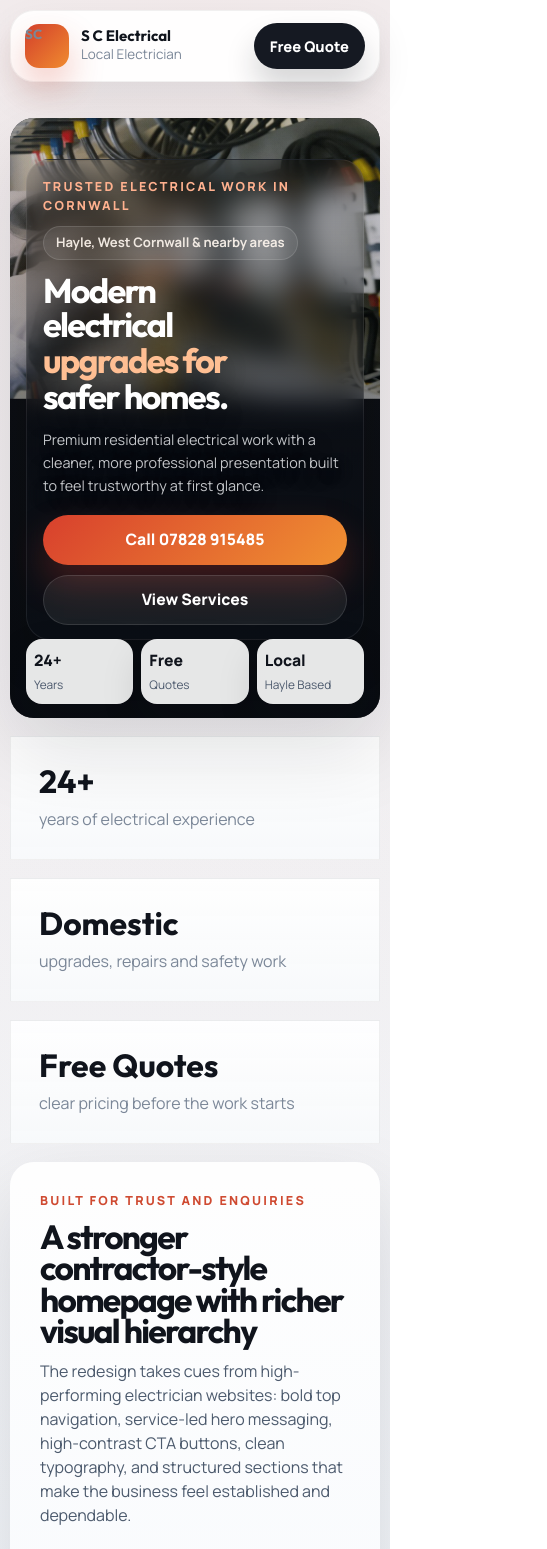
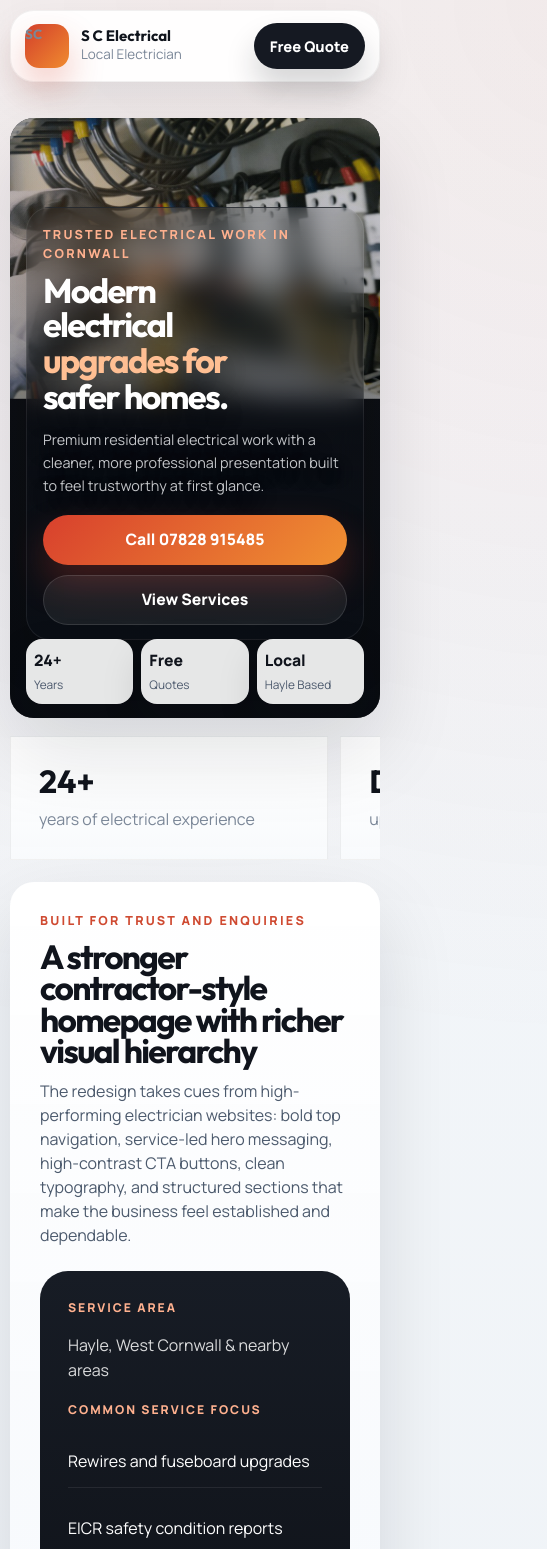
Before and after one commit to Saimandsroy/sc-electrical-site, a React (Vite) app: page / in a window 390 px wide. Shown: the top 1549 px of the page, 547 px wide, since content can reach past the window. Built offline with nearby package versions, Linux system fonts and the light colour scheme.

Commit message:
Refine mobile hero and ribbon sections

```diff
--- a/src/App.css
+++ b/src/App.css
@@ -150,20 +150,6 @@
 
 .section-kicker-light {
   color: #ffb18f;
-}
-
-.hero-location-pill {
-  display: inline-flex;
-  align-items: center;
-  min-height: 34px;
-  margin-bottom: 16px;
-  padding: 0 14px;
-  border-radius: 999px;
-  color: rgba(255, 247, 240, 0.9);
-  font-size: 0.9rem;
-  font-weight: 700;
-  background: rgba(255, 255, 255, 0.08);
-  border: 1px solid rgba(255, 255, 255, 0.12);
 }
 
 .button {
@@ -413,6 +399,13 @@
   letter-spacing: 0.16em;
   font-size: 0.76rem;
   font-weight: 800;
+}
+
+.intro-service-area {
+  margin-bottom: 18px;
+  color: rgba(255, 255, 255, 0.84);
+  font-size: 1rem;
+  line-height: 1.55;
 }
 
 .intro-panel ul {
@@ -797,12 +790,6 @@
     text-shadow: 0 8px 22px rgba(0, 0, 0, 0.34);
   }
 
-  .hero-location-pill {
-    margin-bottom: 14px;
-    padding: 0 12px;
-    font-size: 0.82rem;
-  }
-
   .hero-actions {
     flex-direction: column;
     gap: 10px;
@@ -849,6 +836,33 @@
     font-size: 0.74rem;
   }
 
+  .stats-strip,
+  .services-grid,
+  .process-list,
+  .testimonial-grid {
+    display: flex;
+    gap: 12px;
+    overflow-x: auto;
+    padding-bottom: 4px;
+    scroll-snap-type: x mandatory;
+    scrollbar-width: none;
+  }
+
+  .stats-strip::-webkit-scrollbar,
+  .services-grid::-webkit-scrollbar,
+  .process-list::-webkit-scrollbar,
+  .testimonial-grid::-webkit-scrollbar {
+    display: none;
+  }
+
+  .stat-card,
+  .service-card,
+  .process-item,
+  .testimonial-card {
+    flex: 0 0 86%;
+    scroll-snap-align: start;
+  }
+
   .process-item {
     grid-template-columns: 1fr;
   }
--- a/src/App.jsx
+++ b/src/App.jsx
@@ -159,7 +159,6 @@ function App() {
               <p className="section-kicker section-kicker-light">
                 Trusted electrical work in Cornwall
               </p>
-              <div className="hero-location-pill">{contact.serviceArea}</div>
               <h1>
                 <span>Modern electrical</span>
                 <span className="hero-title-accent">upgrades for</span>
@@ -226,6 +225,8 @@ function App() {
           </div>
 
           <div className="intro-panel">
+            <span>Service area</span>
+            <p className="intro-service-area">{contact.serviceArea}</p>
             <span>Common service focus</span>
             <ul>
               {trustPoints.map((item) => (
```
